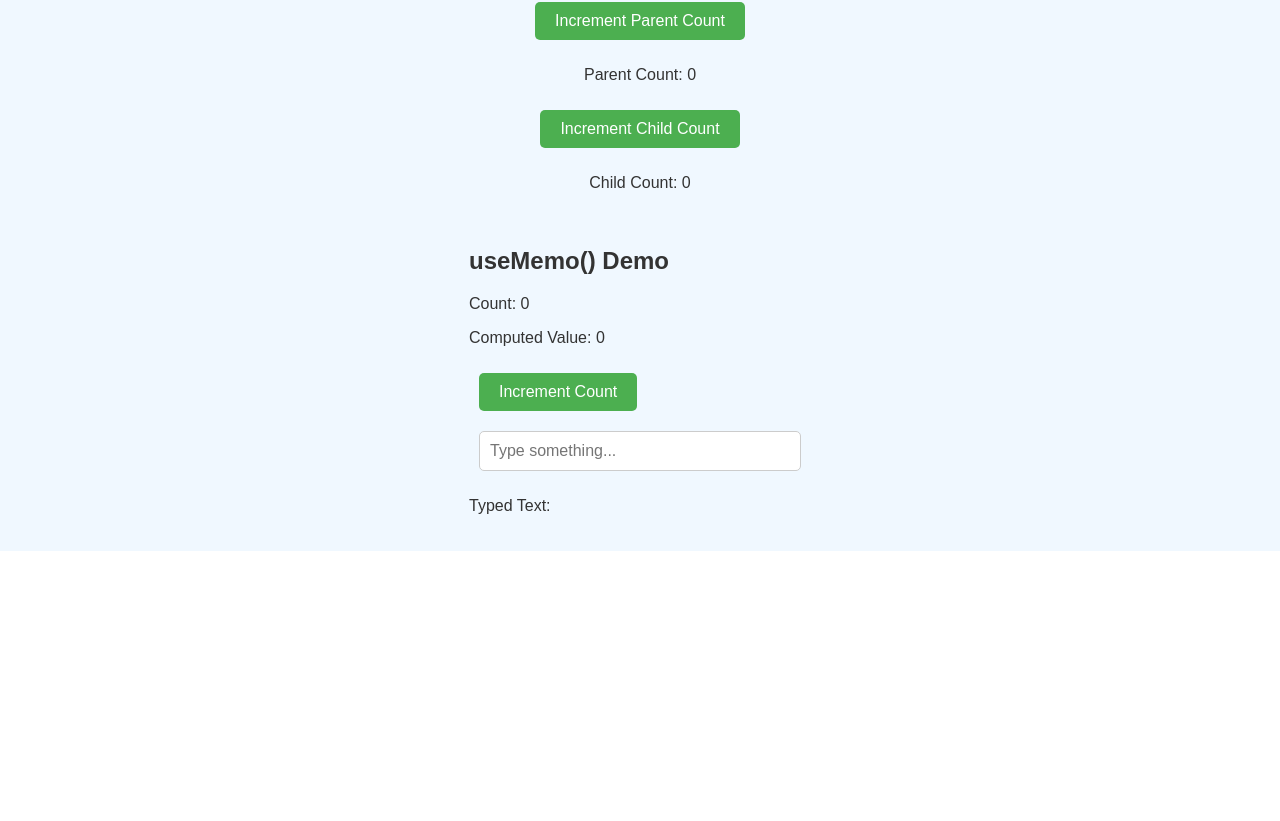
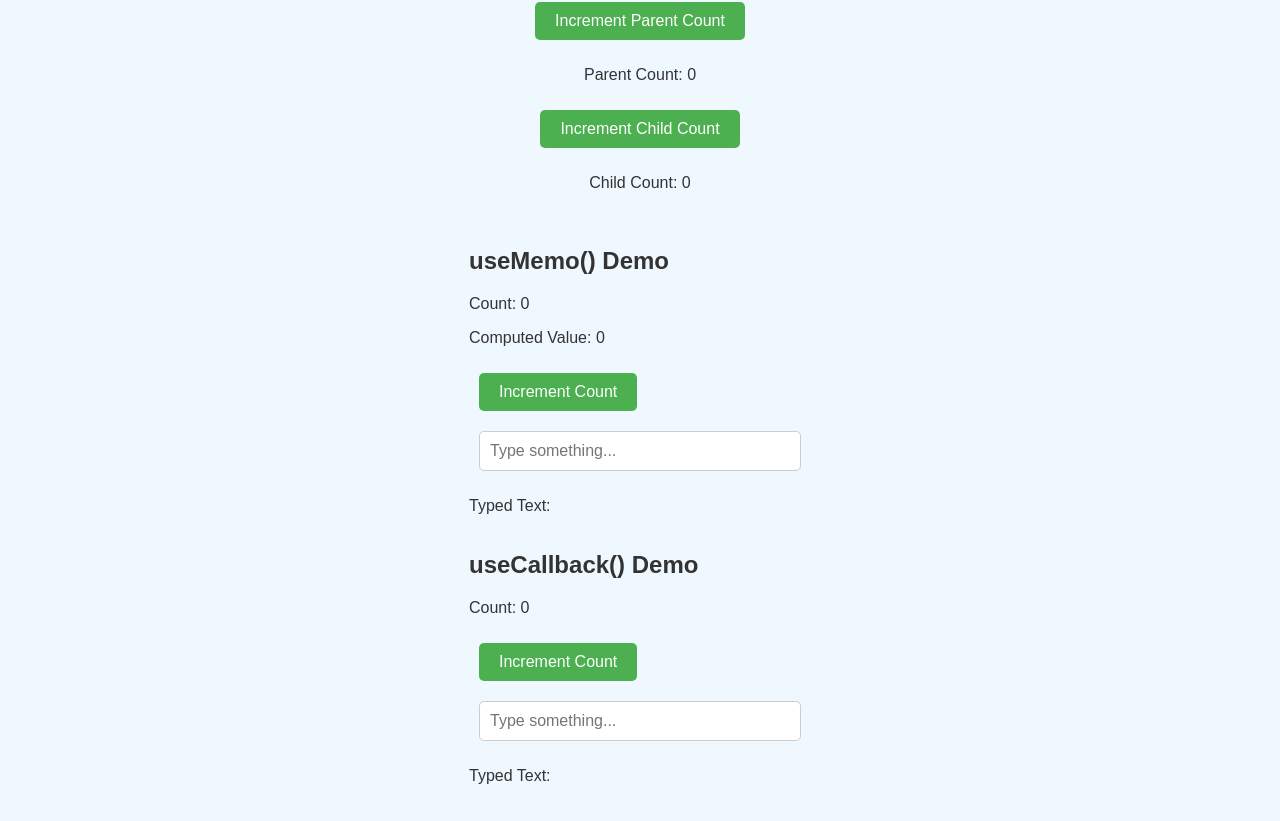
Before and after one commit to TrainerKrunal/reactcontextapi, a React (Create React App) app: page / in a window 1280 px wide. Shown: the part 978-1799 px from the top of the page. Before the commit the page ends 1529 px from the top, so only its background shows below. Built offline with nearby package versions, Linux system fonts and the light colour scheme; what ag-grid-community would draw is missing.

Commit message:
useCallbackDemo()

```diff
--- a/src/App.js
+++ b/src/App.js
@@ -13,6 +13,7 @@ import BasicTableComponent from './DataGrids/BasicTableComponent'; // Importing
 import AgGridComponent from './DataGrids/AgGridComponent'; // Importing AgGridComponent
 import ReactMemoDemo from './PerformanceOptimization/reactMemoDemo'; // Importing ReactMemoDemo component
 import UseMemoDemo from './PerformanceOptimization/useMemoDemo'; // Importing UseMemoDemo component
+import UseCallBackDemo from './PerformanceOptimization/useCallBackDemo'; // Importing UseCallBackDemo component
 
 const App = () => {
   // State to manage the theme (light or dark)
@@ -73,6 +74,8 @@ const App = () => {
             <ReactMemoDemo />
             {/* Render the UseMemoDemo component for testing */}
             <UseMemoDemo />
+            {/* Render the UseCallBackDemo component for testing */}
+            <UseCallBackDemo />
           </div>
         </AuthContext.Provider>
       </ThemeContext.Provider>
--- /dev/null
+++ b/src/PerformanceOptimization/useCallBackDemo.js
@@ -0,0 +1,65 @@
+import React, { useState, useCallback } from 'react'; // Importing React, useState, and useCallback hooks
+
+/**
+ * This component demonstrates the use of useCallback() in React.
+ *
+ * useCallback() is a React Hook that memoizes a callback function.
+ * It is used to optimize performance by preventing the recreation of functions on every render.
+ * The memoized function is recreated only when one of the dependencies changes.
+ *
+ * Difference between React.memo(), useMemo(), and useCallback():
+ * - React.memo(): Used to memoize entire functional components to prevent unnecessary re-renders.
+ * - useMemo(): Used to memoize the result of a specific computation within a component.
+ * - useCallback(): Used to memoize a callback function to prevent its recreation on every render.
+ *
+ * When to use:
+ * - Use React.memo() when you want to optimize a functional component by skipping re-renders if props haven't changed.
+ * - Use useMemo() when you want to optimize expensive calculations or stabilize references to objects/arrays passed as props.
+ * - Use useCallback() when you want to optimize functions passed as props to child components to prevent unnecessary re-renders.
+ */
+
+const UseCallBackDemo = () => {
+  const [count, setCount] = useState(0); // State to track the count value
+  const [text, setText] = useState(''); // State to track the input text
+
+  // Memoize the increment function to prevent its recreation on every render
+  const increment = useCallback(() => {
+    setCount((prev) => prev + 1); // Increment the count value
+  }, []); // No dependencies, so the function is memoized once
+
+  return (
+    <div>
+      <h2>useCallback() Demo</h2> {/* Title of the demo */}
+      <p>Count: {count}</p> {/* Display the current count */}
+      <button onClick={increment}>Increment Count</button> {/* Button to increment count */}
+      <br /> {/* Line break for spacing */}
+      <input
+        type="text" // Input type is text
+        value={text} // Bind input value to text state
+        onChange={(e) => setText(e.target.value)} // Update text state on input change
+        placeholder="Type something..." // Placeholder text for the input
+      />
+      <p>Typed Text: {text}</p> {/* Display the typed text */}
+    </div>
+  );
+};
+
+export default UseCallBackDemo; // Export the component for use in other files
+
+/**
+ * Explanation for Participants:
+ *
+ * The `UseCallBackDemo` component demonstrates the use of the `useCallback` hook in React.
+ * Key points to observe:
+ * 1. The `increment` function is memoized using `useCallback`, ensuring it is not recreated on every render.
+ *    - This is particularly useful when passing functions as props to child components, as it prevents unnecessary re-renders.
+ * 2. The `increment` function updates the `count` state when the button is clicked.
+ * 3. The `text` state is updated independently of the `increment` function, showcasing that the memoized function remains stable.
+ * 4. Participants should notice that the `increment` function is not recreated even when the `text` state changes.
+ *
+ * This example highlights the difference between `useCallback` and other hooks like `useMemo`:
+ * - `useCallback` is used to memoize functions.
+ * - `useMemo` is used to memoize the result of computations.
+ *
+ * Encourage participants to experiment by adding console logs or passing the `increment` function as a prop to a child component to observe its behavior.
+ */
```
